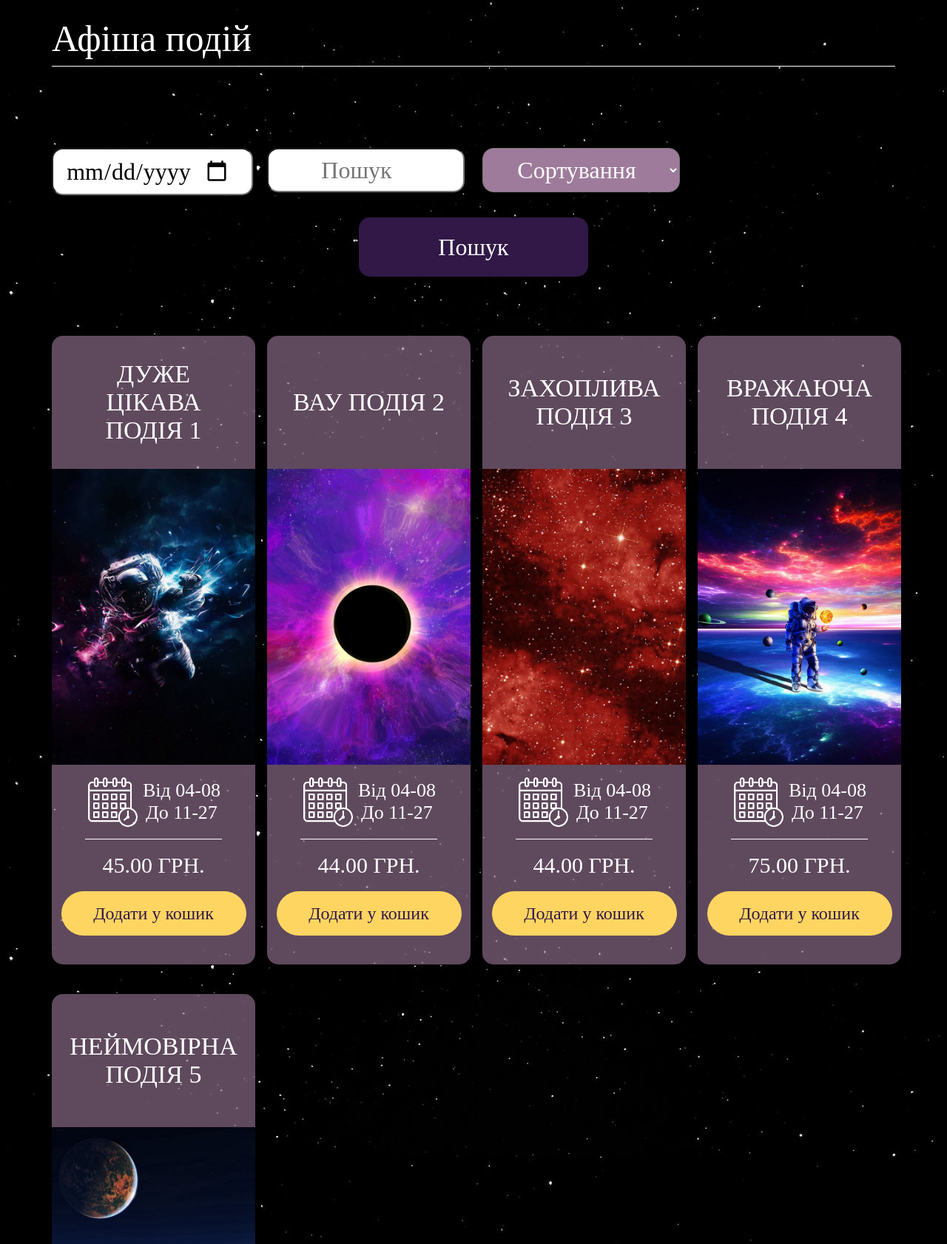
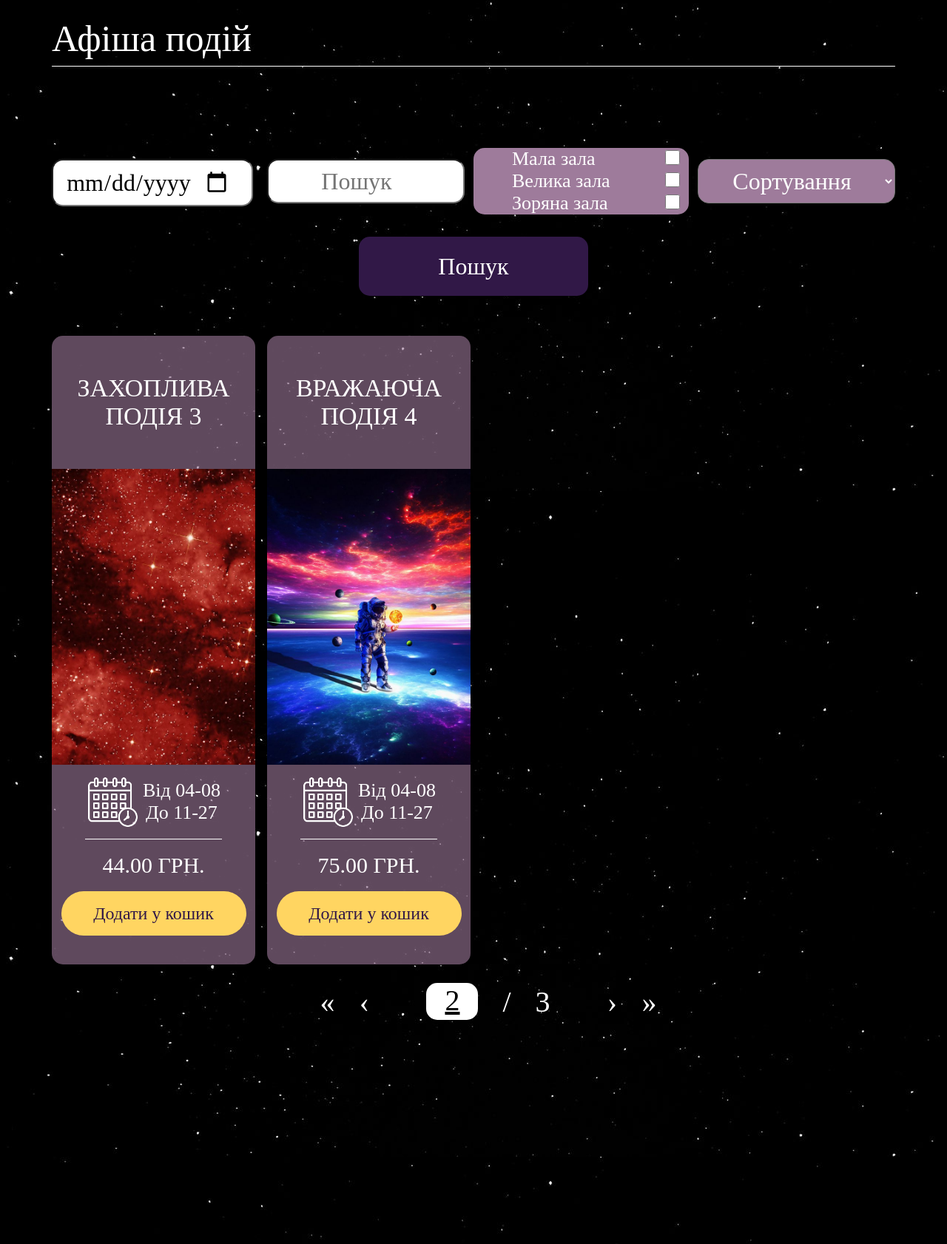
Before and after one commit to akaugustkropyva/PlanetariumDJangoProject, a Django app: page /events/?page=2 in a window 1280 px wide. Shown: the part 286-1968 px from the top of the page at 74% size. Run offline with Django 4.2, Linux system fonts and the light colour scheme; data comes from the database, SQL or seed files in the repository; some libraries are stand-ins or nearby versions; some web fonts are replaced.

Commit message:
Filters, Sorting and Pagination are done

```diff
--- a/Events/templates/all_events.html
+++ b/Events/templates/all_events.html
@@ -21,19 +21,37 @@
                 Афіша подій
             </h1>
             <hr>
-            <form action="" method="get">
+            <form class="search-form"  method="GET" action="{% url 'events:all_events' %}">
                 <div class="row">
-                    <form class="search-form"  method="GET" action="{% url 'events:all_events' %}">
-                        <div class="col-8 col-lg-3">
+                        <div class="col-8 col-lg-3 sorting-boxes">
                             <input  class="search-input" type="date" placeholder="Дата" aria-label="Дата"
                                     name="date">
                         </div>
-                        <div class="col-4 col-lg-3">
+                        <div class="col-4 col-lg-3 sorting-boxes">
                                 <input class="search-input" type="search" placeholder="Пошук" aria-label="Пошук"
                                        name="search">
                         </div>
-
-                        <div class="col-12 col-lg-3">
+                        <div class="col-12 col-lg-3 box-form">
+                            <div class="check-boxes">
+                                <label>
+                                    Мала зала
+                                    <input type="checkbox" name="hall" value="1">
+                                </label>
+                            </div>
+                            <div class="check-boxes">
+                                <label>
+                                    Велика зала
+                                    <input type="checkbox" name="hall" value="2">
+                                </label>
+                            </div>
+                            <div class="check-boxes">
+                                <label>
+                                    Зоряна зала
+                                    <input type="checkbox" name="hall" value="3">
+                                </label>
+                            </div>
+                        </div>
+                        <div class="col-12 col-lg-3 sorting-boxes">
                             <label>
                                 <select name="sorting" id="sort-list" class="choicebox order">
                                         <option value="" id="placeholder" disabled selected hidden>Сортування</option>
@@ -49,7 +67,6 @@
                         <div class="form">
                             <button type="submit" class="search">Пошук</button>
                         </div>
-                    </form>
                 </div>
             </form>
         </div>
@@ -77,60 +94,78 @@
                         </div>
                     </div>
                 {% endfor %}
-                <div class="form">
-                </div>
+
+
+{#                <ul class="pagination">#}
+{#                    <li class="page-item">#}
+{#                        <a class="page-link" href="" rel="prev" aria-label="&laquo; Previous">&lsaquo;</a>#}
+{#                    </li>#}
+{#                    <li class="page-item">#}
+{#                        <a class="page-link" href="">1</a>#}
+{#                    </li>#}
+{#                    <li class="page-item active" aria-current="page">#}
+{#                        <span class="page-link">2</span>#}
+{#                    </li>#}
+{#                    <li class="page-item">#}
+{#                        <a class="page-link" href="">3</a>#}
+{#                    </li>#}
+{#                    <li class="page-item">#}
+{#                        <a class="page-link" href="">4</a>#}
+{#                    </li>#}
+{#                    <li class="page-item">#}
+{#                        <a class="page-link" href="" rel="next" aria-label="Next &raquo;">&rsaquo;</a>#}
+{#                    </li>#}
+{#                </ul>#}
+
+
             {% else %}
                 <h1>
                     На жаль, подій нема...
                 </h1>
             {% endif %}
         </div>
+        <div class="pagination-form">
+              <ul class="pagination">
+                    {% if events.has_previous %}
+                        <li class="page-item">
+                            <a href="?page=1">&laquo;</a>
+                            <a href="?page={{ events.previous_page_number }}" rel="prev" aria-label="&laquo; Previous">&lsaquo;</a>
+                        </li>
+                    {% endif %}
+                    <div class="current">
+                        <p class="current-page">{{ events.number }}</p>
+                        <p>/</p>
+                        <p>{{ events.paginator.num_pages }}</p>
+                    </div>
+                    {% if events.has_next %}
+                        <li class="page-item">
+                            <a href="?page={{ events.next_page_number }}" rel="next" aria-label="Next &raquo;">&rsaquo;</a>
+                            <a href="?page={{ events.paginator.num_pages }}">&raquo;</a>
+                        </li>
+                    {% endif %}
+              </ul>
+        </div>
+
+
+{#        <div class="pagination">#}
+{#            <span class="step-links">#}
+{#                {% if events.has_previous %}#}
+{#                    <a href="?page=1">&laquo; first</a>#}
+{#                    <a href="?page={{ events.previous_page_number }}">previous</a>#}
+{#                {% endif %}#}
+{##}
+{#                <span class="current">#}
+{#                    Page {{ events.number }} of {{ events.paginator.num_pages }}.#}
+{#                </span>#}
+{##}
+{#                {% if events.has_next %}#}
+{#                    <a href="?page={{ events.next_page_number }}">next</a>#}
+{#                    <a href="?page={{ events.paginator.num_pages }}">last &raquo;</a>#}
+{#                {% endif %}#}
+{#            </span>#}
+{#        </div>#}
     </div>
 </section>
 
-{#<script>#}
-    {#$(function () {#}
-    {#  $("#datepicker").datepicker({#}
-    {#      format:'yyyy-mm-dd'#}
-    {#  });#}
-    {# });#}
-
-    {#function get(name) {#}
-    {#    if (name === (new RegExp('[?&]' + encodeURIComponent(name) + '=([^&]*)')).exec(location.search))#}
-    {#        return decodeURIComponent(name[1]);#}
-    {##}
-    {##}
-    {#if(get('sorting'))#}
-    {#    document.getElementById('placeholder').innerHTML = document.getElementById(get('sorting')).innerHTML;#}
-
-
-{#</script>#}
 
 {% endblock %}
-
-{#{% block js %}#}
-{#<script>#}
-{#    $(function () {#}
-{#      $("#datepicker").datepicker();#}
-{#    });#}
-    {#function get(name) {#}
-    {#    if (name === (new RegExp('[?&]' + encodeURIComponent(name) + '=([^&]*)')).exec(location.search))#}
-    {#      return decodeURIComponent(name[1]);#}
-    {##}
-    {##}
-    {#if(get('sorting'))#}
-    {#        document.getElementById('placeholder').innerHTML = document.getElementById(get('sorting')).innerHTML;#}
-
-
-{#    function sort_events() {#}
-{#        var url = new URL(window.location.href);#}
-{#        var search_params = url.searchParams;#}
-{#        search_params.set('date-picker', document.getElementById("date").value);#}
-{#        url.search = search_params.toString();#}
-{#        var new_url = url.toString();#}
-{#        console.log(new_url);#}
-{#        return new_url;#}
-{#    }#}
-{##}
-{#</script>#}
-{#{% endblock %}#}
--- a/Events/views.py
+++ b/Events/views.py
@@ -1,21 +1,37 @@
 from django.shortcuts import render, redirect
 from .models import Event
+from django.db.models import Q
+from django.core.paginator import Paginator
 
 
 def all_events(request):
 
     search_query = request.GET.get('search', '')
     date_picker = request.GET.get('date', '')
+    hall_picker = request.GET.getlist('hall', '')
     sorting = request.GET.get('sorting', '')
 
     if search_query is not None and search_query != ' ':
         events = Event.objects.filter(name__icontains=search_query)
     else:
         events = Event.objects.all()
+
     if date_picker:
         events = events.filter(from_date__lte=date_picker, to_date__gte=date_picker)
+
+    if hall_picker:
+        filters = Q()
+        for parameter in hall_picker:
+            filters |= Q(hall_id=parameter)
+        events = events.filter(filters)
+
     if sorting:
         events = events.order_by(sorting)
+
+    paginator = Paginator(events, 2)
+
+    page_number = request.GET.get('page')
+    events = paginator.get_page(page_number)
     return render(request, "all_events.html", context={'events': events})
 
 
--- a/static/style.css
+++ b/static/style.css
@@ -731,33 +731,35 @@ hr {
 .posters-block-container {
   height: 2050px;
 }
-.posters-block-container .pagination {
-  width: 590px;
-  padding-left: 0;
-  list-style: none;
-  display: flex;
-  justify-content: space-between;
+.posters-block-container .pagination-form {
+  display: flex;
+  align-items: center;
+  justify-content: center;
+  width: 100%;
+  height: 100px;
   color: white;
   font-size: 40px;
 }
-.posters-block-container .pagination .page-item {
-  display: flex;
+.posters-block-container .pagination-form .pagination {
+  display: flex;
+  justify-content: space-evenly;
+  width: 50%;
+  height: 100%;
+  color: white;
+  font-size: 40px;
+}
+.posters-block-container .pagination .page-item{
+  display: flex;
+  align-items: center;
+  justify-content: space-around;
+  width: 100px;
+}
+.posters-block-container .pagination .page-item a {
+  display: flex;
+  align-items: center;
+  justify-content: center;
   width: 40px;
-  text-decoration: none;
-}
-.posters-block-container .pagination .page-item span {
-  display: flex;
-  justify-content: center;
-  width: 100%;
-  text-decoration: underline;
-}
-.posters-block-container .pagination .page-item .not-underlined {
-  text-decoration: none;
-}
-.posters-block-container .pagination .page-item a {
-  display: flex;
-  justify-content: center;
-  width: 100%;
+  height: 45px;
   border-radius: 5px;
   color: white;
   text-decoration: none;
@@ -765,6 +767,21 @@ hr {
 .posters-block-container .pagination .page-item a:hover {
   background: white;
   color: black;
+}
+.posters-block-container .pagination .current{
+  display: flex;
+  justify-content: space-around;
+  align-items: center;
+  width: 200px;
+}
+.posters-block-container .pagination .current .current-page{
+  text-decoration: underline;
+  text-align: center;
+  color: black;
+  background-color: white;
+  border-radius: 15px;
+  width: 70px;
+  height: 50px;
 }
 .form {
   width: 100%;
@@ -1188,10 +1205,9 @@ hr {
 }
 .choice-maker .container .row {
   margin-top: 110px;
-  /*display: flex;*/
-  /*justify-content: space-around;*/
-}
-.choice-maker .container .row .search-form .col-lg-3 .filter-caption {
+}
+
+.choice-maker .container .row .col-lg-3 .filter-caption {
   display: flex;
   justify-content: space-between;
   align-items: center;
@@ -1234,6 +1250,33 @@ hr {
   color: #311847;
   background-color: white;
 }
+
+.choice-maker .container .row .sorting-boxes {
+  margin-top: 15px;
+}
+
+.choice-maker .container .row .box-form {
+  border-radius: 15px;
+  background-color: rgba(158, 123, 155);
+  display: block;
+}
+
+.choice-maker .container .row .box-form .check-boxes{
+  margin-left: 40px;
+  width: 230px;
+}
+
+.choice-maker .container .row .box-form .check-boxes label {
+  display: flex;
+  justify-content: space-between;
+  color: white;
+  font-size: 26px;
+}
+.choice-maker .container .row .box-form .check-boxes label input {
+  height: 20px;
+  width: 20px;
+}
+
 .choice-maker .container .search {
   width: 310px;
   height: 80px;
--- a/templates/index.html
+++ b/templates/index.html
@@ -9,15 +9,8 @@
     <link rel="preconnect" href="https://fonts.googleapis.com">
     <link rel="preconnect" href="https://fonts.gstatic.com" crossorigin>
     <link href="https://fonts.googleapis.com/css2?family=Podkova&display=swap" rel="stylesheet">
-{#    <link rel="stylesheet" type="text/css" href="{% static "/style.css" %}"  />#}
-    <link rel="stylesheet" type="text/css" href="{% static "/style.css" %}?"  />
-
-    <!-- jQuery -->
-    <script src="https://code.jquery.com/jquery-3.3.1.slim.min.js" integrity="sha384-q8i/X+965DzO0rT7abK41JStQIAqVgRVzpbzo5smXKp4YfRvH+8abtTE1Pi6jizo" crossorigin="anonymous"></script>
-
-    <!-- Fengyuan Chen's Datepicker -->
-    <link rel="stylesheet" href="https://cdnjs.cloudflare.com/ajax/libs/datepicker/0.6.5/datepicker.min.css" integrity="sha256-b88RdwbRJEzRx95nCuuva+hO5ExvXXnpX+78h8DjyOE=" crossorigin="anonymous" />
-    <script src="https://cdnjs.cloudflare.com/ajax/libs/datepicker/0.6.5/datepicker.min.js" integrity="sha256-/7FLTdzP6CfC1VBAj/rsp3Rinuuu9leMRGd354hvk0k=" crossorigin="anonymous"></script>
+    <link rel="stylesheet" type="text/css" href="{% static "/style.css" %}"  />
+{#    <link rel="stylesheet" type="text/css" href="{% static "/style.css" %}?v=1"  />#}
     <script src="https://kit.fontawesome.com/a165d9a4c1.js" crossorigin="anonymous"></script>
     <script src={% static "js/cart.js" %}></script>
     <script type="text/javascript">
@@ -29,7 +22,6 @@
                 const cookies = document.cookie.split(';');
                 for (let i = 0; i < cookies.length; i++) {
                     const cookie = cookies[i].trim();
-                    // Does this cookie string begin with the name we want?
                     if (cookie.substring(0, name.length + 1) === (name + '=')) {
                         cookieValue = decodeURIComponent(cookie.substring(name.length + 1));
                         break;
```
